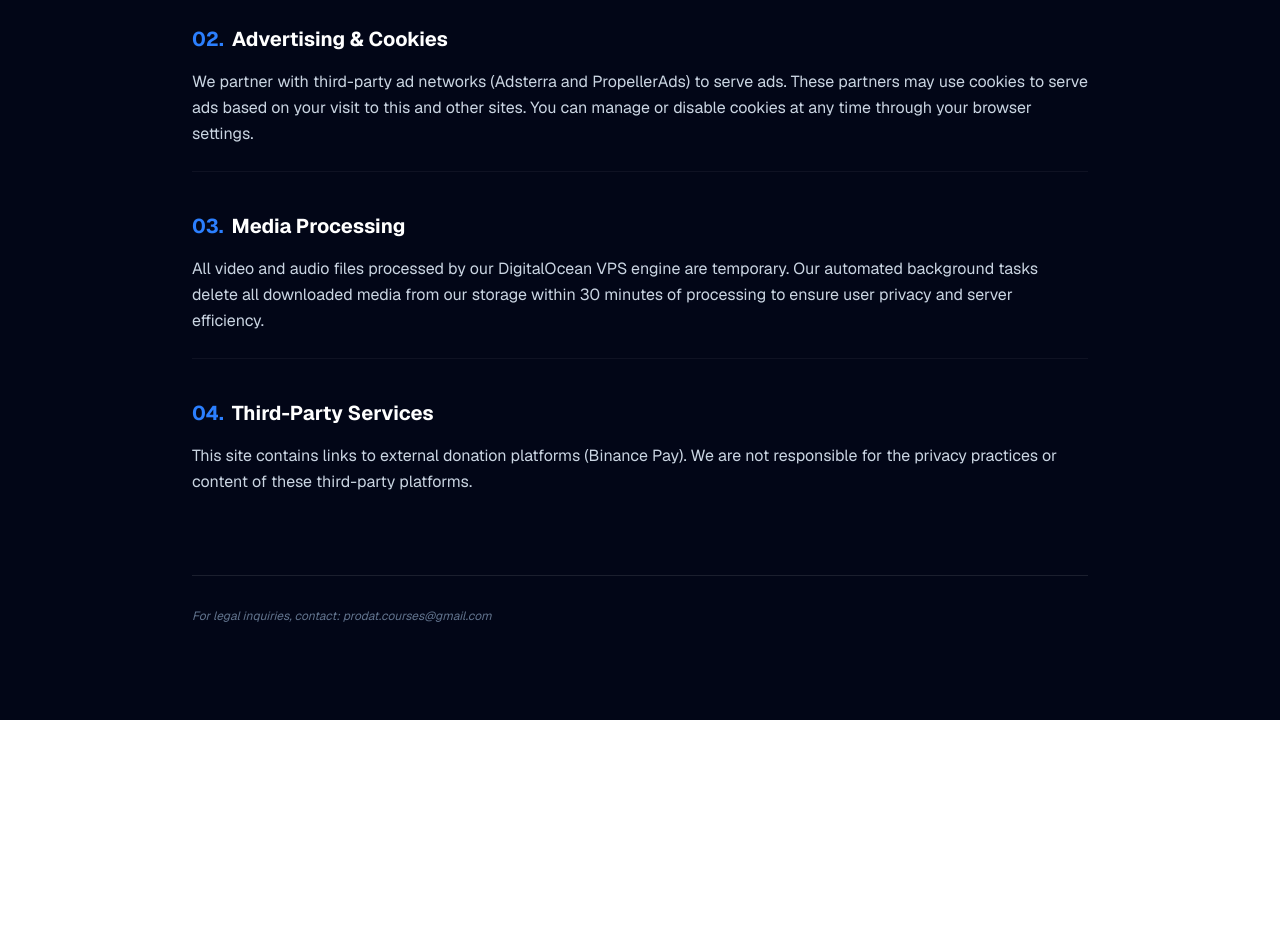
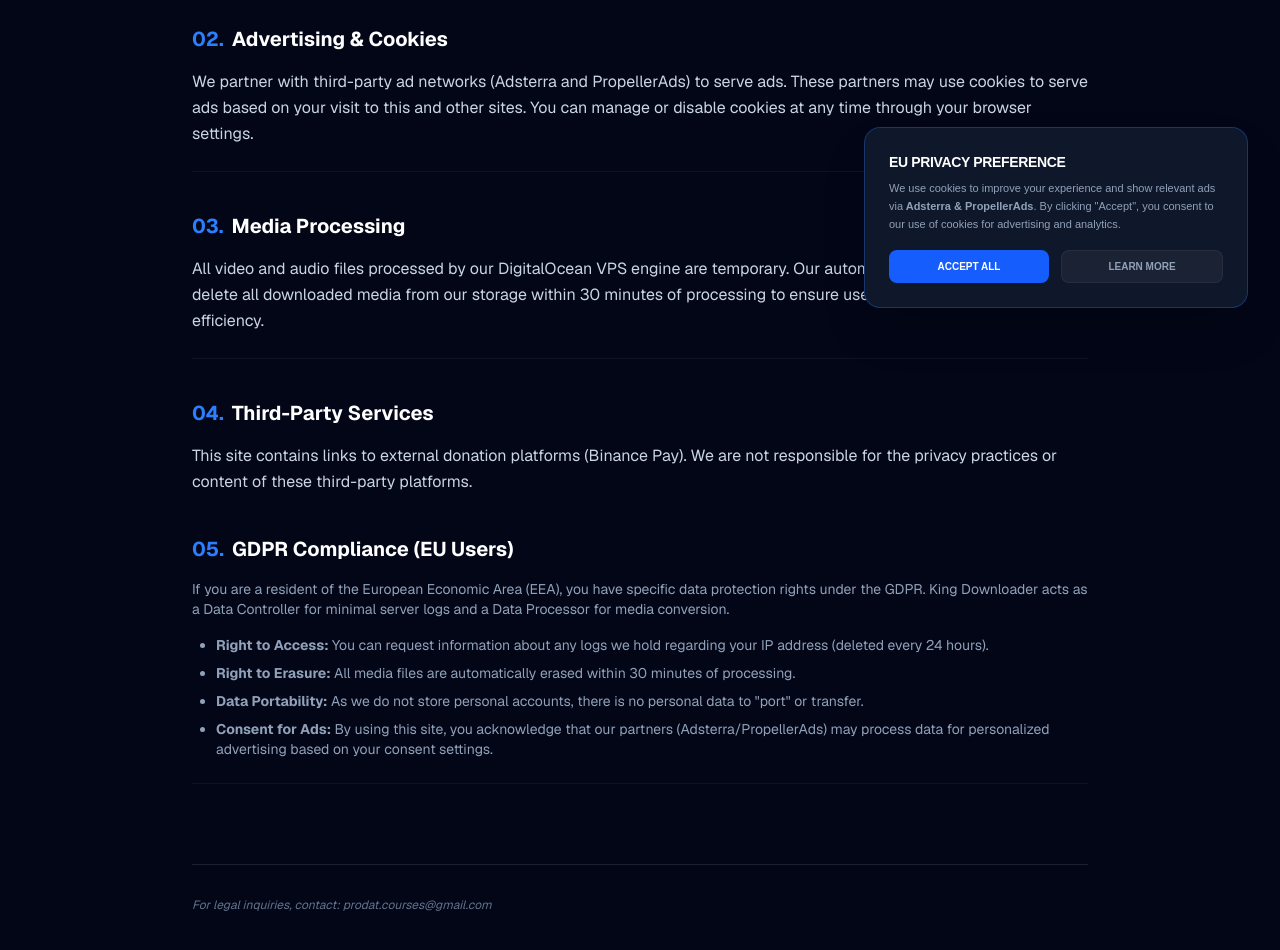
Before and after one commit to HasanFerozQ/multi-downloader, a Next.js app in the folder frontend/: page /privacy in a window 1280 px wide. Shown: the part 380-1330 px from the top of the page. Before the commit the page ends 1100 px from the top, so only its background shows below. Built offline with nearby package versions, Linux system fonts and the light colour scheme.

Commit message:
CookiesBanner

```diff
--- /dev/null
+++ b/frontend/app/components/CookieBanner.tsx
@@ -0,0 +1,51 @@
+"use client";
+import { useState, useEffect } from "react";
+
+export default function CookieBanner() {
+  const [isVisible, setIsVisible] = useState(false);
+
+  // Check if user has already given consent on page load
+  useEffect(() => {
+    const consent = localStorage.getItem("cookie_consent");
+    if (!consent) {
+      setIsVisible(true);
+    }
+  }, []);
+
+  const acceptCookies = () => {
+    localStorage.setItem("cookie_consent", "true");
+    setIsVisible(false);
+  };
+
+  // If the user already accepted, don't render anything
+  if (!isVisible) return null;
+
+  return (
+    <div className="fixed bottom-24 md:bottom-28 left-4 right-4 md:left-auto md:right-8 md:max-w-sm z-[100] animate-in slide-in-from-bottom-5 duration-500">
+      <div className="bg-[#0f172a] border border-blue-500/30 rounded-2xl p-6 shadow-2xl backdrop-blur-xl">
+        <h3 className="text-white font-bold text-sm mb-2 uppercase tracking-tight">
+          EU Privacy Preference
+        </h3>
+        <p className="text-slate-400 text-[11px] leading-relaxed mb-4">
+          We use cookies to improve your experience and show relevant ads via
+          <strong> Adsterra & PropellerAds</strong>. By clicking "Accept",
+          you consent to our use of cookies for advertising and analytics.
+        </p>
+        <div className="flex gap-3">
+          <button
+            onClick={acceptCookies}
+            className="flex-1 bg-blue-600 hover:bg-blue-500 text-white text-[10px] font-bold py-2 rounded-lg transition-all"
+          >
+            ACCEPT ALL
+          </button>
+          <a
+            href="/privacy"
+            className="flex-1 bg-white/5 hover:bg-white/10 text-slate-400 text-[10px] font-bold py-2 rounded-lg text-center transition-all border border-white/5"
+          >
+            LEARN MORE
+          </a>
+        </div>
+      </div>
+    </div>
+  );
+}
--- a/frontend/app/layout.tsx
+++ b/frontend/app/layout.tsx
@@ -1,6 +1,8 @@
 import type { Metadata } from "next";
 import { Geist, Geist_Mono } from "next/font/google";
 import "./globals.css";
+// This is the new line we added to link the banner
+import CookieBanner from "./components/CookieBanner";
 
 const geistSans = Geist({
   variable: "--font-geist-sans",
@@ -29,7 +31,11 @@
   return (
     <html lang="en">
       <body className={`${geistSans.variable} ${geistMono.variable} antialiased`}>
+        {/* Your main content (page.tsx) loads here */}
         {children}
+
+        {/* This stays at the bottom and pops up for new users */}
+        <CookieBanner />
       </body>
     </html>
   );
--- a/frontend/app/privacy/page.tsx
+++ b/frontend/app/privacy/page.tsx
@@ -37,6 +37,22 @@
           <p>This site contains links to external donation platforms (Binance Pay). We are not responsible for the privacy practices or content of these third-party platforms.</p>
         </section>
 
+        {/* SECTION 5: GDPR / EUROPEAN USER RIGHTS */}
+<section className="mb-10 border-b border-white/5 pb-6">
+  <h2 className="text-xl font-bold text-white mb-4 flex items-center gap-2">
+    <span className="text-blue-500">05.</span> GDPR Compliance (EU Users)
+  </h2>
+  <p className="mb-4 text-sm text-slate-400">
+    If you are a resident of the European Economic Area (EEA), you have specific data protection rights under the GDPR. King Downloader acts as a Data Controller for minimal server logs and a Data Processor for media conversion.
+  </p>
+  <ul className="list-disc ml-6 space-y-2 text-sm text-slate-400">
+    <li><strong>Right to Access:</strong> You can request information about any logs we hold regarding your IP address (deleted every 24 hours).</li>
+    <li><strong>Right to Erasure:</strong> All media files are automatically erased within 30 minutes of processing.</li>
+    <li><strong>Data Portability:</strong> As we do not store personal accounts, there is no personal data to "port" or transfer.</li>
+    <li><strong>Consent for Ads:</strong> By using this site, you acknowledge that our partners (Adsterra/PropellerAds) may process data for personalized advertising based on your consent settings.</li>
+  </ul>
+</section>
+
         <footer className="mt-20 pt-8 border-t border-white/10 text-xs text-slate-500 italic">
           For legal inquiries, contact: prodat.courses@gmail.com
         </footer>
```
Also changed, not shown: 1 other file (tests, documents, lock files or other folders).
